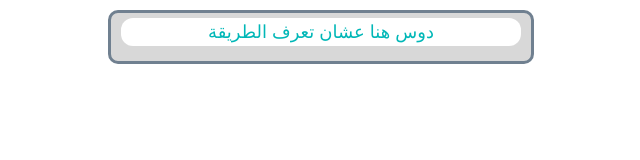
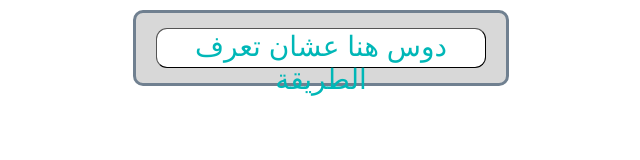
Before and after one commit to AAA160/Abdo-Galal, a plain HTML site: page index.html in a window 1280 px wide. Shown: the whole page, without its empty margins (319-959 px from the left). Drawn offline with Linux system fonts and the light colour scheme.

Commit message:
Update style.css

```diff
--- a/css/style.css
+++ b/css/style.css
@@ -3,7 +3,7 @@
   flex-direction: column;
   margin: 10px auto;
   padding: 5px 10px;
-  width: 400px;
+  width: 350px;
   text-align: center;
   font-family: Impact, Haettenschweiler, "Arial Narrow Bold", sans-serif;
   font-size: 48px;
@@ -21,11 +21,14 @@ input {
   border-radius: 12px;
 }
 button {
-  height: 28px;
-  margin-bottom: 10px;
-  border-radius: 12px;
+  height: 40px;
+  margin: 10px;
+  border-radius: 11px;
   color: #00b7b7;
   background-color: #ffffff;
-  border-width: 0;
-  font-size: 18px;
+  border-width: 1px;
+  font-size: 28px;
 }
+video {
+  margin-bottom: 5px;
+}
```
